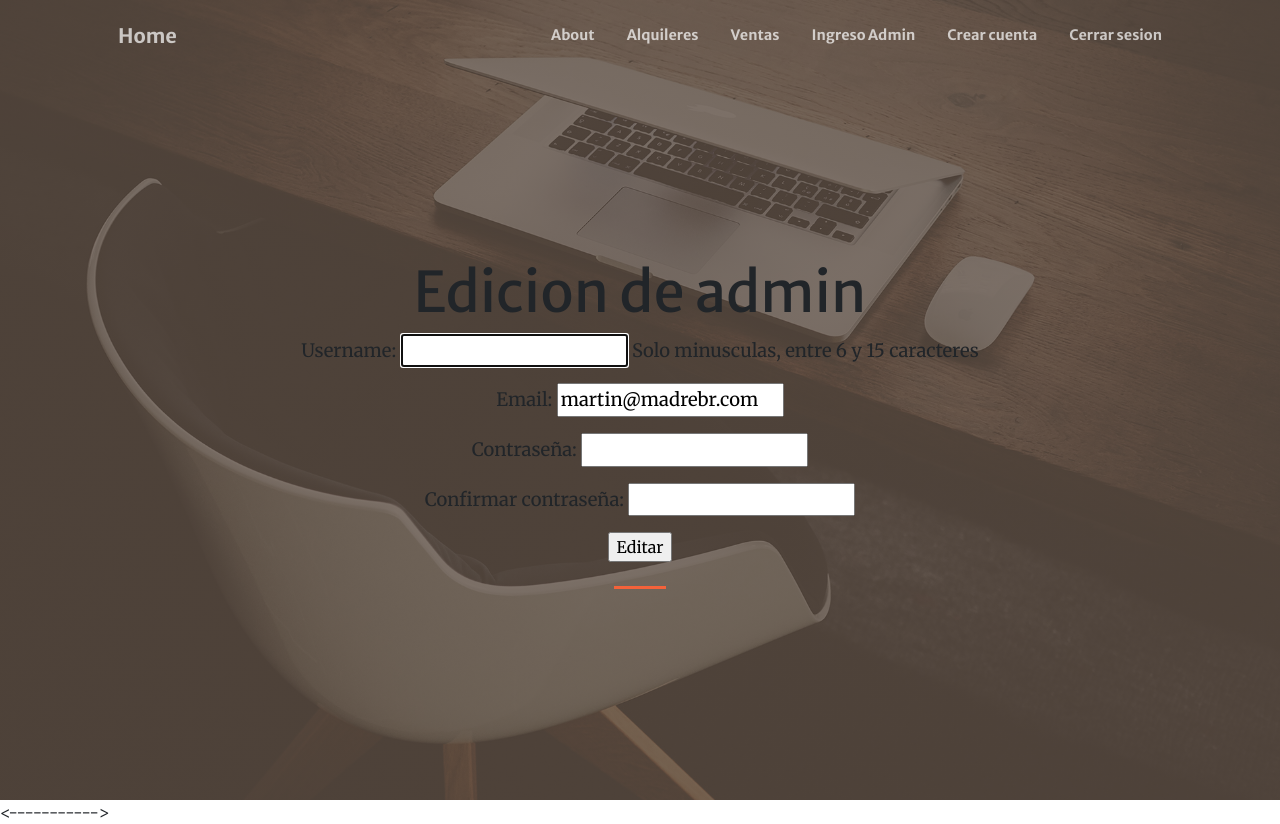
After one commit to martingutoli/entrega-final-gutierrez, a Django app: page /appinmo/editar/ in a window 1280 px wide. The commit adds this page. Run offline with Django 4.2, Linux system fonts and the light colour scheme; a user stored in the database is signed in; some libraries are stand-ins or nearby versions.

Commit message:
se entrega el trabajo final con varios faltantes

```diff
--- a/proyecto_final/inmobiliaria/forms.py
+++ b/proyecto_final/inmobiliaria/forms.py
@@ -1,4 +1,4 @@
-from django.forms import Form, IntegerField, CharField, EmailField, DateField, BooleanField, PasswordInput, ImageField
+from django.forms import Form, IntegerField, CharField, EmailField, PasswordInput, ImageField
 from django.contrib.auth.forms import UserCreationForm
 from django.contrib.auth.models import User
 
@@ -13,3 +13,27 @@
         model = User
         fields = ["username", "email", "password1", "password2"]
         help_texts = { "username": "Solo minusculas, entre 6 y 15 caracteres", "email": "", "password1": "", "password2": "" }
+
+class UserEditForm(UserCreationForm):
+    email = EmailField()
+    password1 = CharField(label="Contraseña", widget=PasswordInput)
+    password2 = CharField(label="Confirmar contraseña", widget=PasswordInput)
+
+    class Meta:
+        model = User
+        fields = ["username", "email", "password1", "password2"]
+        help_texts = { "username": "Solo minusculas, entre 6 y 15 caracteres", "email": "", "password1": "", "password2": "" }
+
+class AlquileresFormulario(Form):
+    tipo_de_operacion = CharField()
+    precio = IntegerField()
+    cantidad_ambientes = IntegerField()
+    cantidad_dormitorios = IntegerField()
+    descripcion = CharField()
+
+class VentasFormulario(Form):
+    tipo_de_operacion = CharField()
+    precio = IntegerField()
+    cantidad_ambientes = IntegerField()
+    cantidad_dormitorios = IntegerField()
+    descripcion = CharField()
--- a/proyecto_final/inmobiliaria/templates/inmobiliaria/base.html
+++ b/proyecto_final/inmobiliaria/templates/inmobiliaria/base.html
@@ -29,11 +29,12 @@
                 <button class="navbar-toggler navbar-toggler-right" type="button" data-bs-toggle="collapse" data-bs-target="#navbarResponsive" aria-controls="navbarResponsive" aria-expanded="false" aria-label="Toggle navigation"><span class="navbar-toggler-icon"></span></button>
                 <div class="collapse navbar-collapse" id="navbarResponsive">
                     <ul class="navbar-nav ms-auto my-2 my-lg-0">
+
                         <li class="nav-item"><a class="nav-link" href="{% url 'about' %}">About</a></li>
                         <li class="nav-item"><a class="nav-link" href="{% url 'alquileres' %}">Alquileres</a></li>
                         <li class="nav-item"><a class="nav-link" href="{% url 'ventas' %}">Ventas</a></li>
                         <li class="nav-item"><a class="nav-link" href="{% url 'login' %}">Ingreso Admin</a></li>
-                        <li class="nav-item"><a class="nav-link" href="{% url 'registro' %}">Registro Admin</a></li>
+                        <li class="nav-item"><a class="nav-link" href="{% url 'registro' %}">Crear cuenta</a></li>
                         <li class="nav-item"><a class="nav-link" href="{% url 'logout' %}">Cerrar sesion</a></li>
 
                     </ul>
--- /dev/null
+++ b/proyecto_final/inmobiliaria/templates/inmobiliaria/editar_usuario.html
@@ -0,0 +1,14 @@
+{% extends 'inmobiliaria/base.html' %}
+
+{% block encabezado1 %}
+<h1>Edicion de admin</h1>
+
+<form method="post">
+    {% csrf_token %}
+    {{ form.as_p }}
+    <input type="submit" value="Editar">
+
+</form>
+
+
+{% endblock %}
--- a/proyecto_final/inmobiliaria/templates/inmobiliaria/index.html
+++ b/proyecto_final/inmobiliaria/templates/inmobiliaria/index.html
@@ -1,5 +1,5 @@
 {% extends 'inmobiliaria/base.html' %}
-´'0{% block titulo %} Inicio {% endblock  %}
+{% block titulo %} Inicio {% endblock  %}
 
 {% block encabezado1 %}
 <h1 class="text-white font-weight-bold">Madre Bienes Raices</h1>
--- a/proyecto_final/inmobiliaria/templates/inmobiliaria/login.html
+++ b/proyecto_final/inmobiliaria/templates/inmobiliaria/login.html
@@ -16,5 +16,6 @@
     <button type= "submit"> Iniciar Sesion</button>
 
 </form>
+<p>Si no tienes cuenta, ve a <a href="{% url 'registro' %}">Crear cuenta</a></p>
 
 {% endblock %}
--- a/proyecto_final/inmobiliaria/templates/inmobiliaria/registro.html
+++ b/proyecto_final/inmobiliaria/templates/inmobiliaria/registro.html
@@ -13,7 +13,7 @@
 
     {{form.as_p}}
 
-    <input type= "submit" value= "Registrarse">
+    <input type= "submit" value= "Crear cuenta">
 
 </form>
 {% endblock %}
--- a/proyecto_final/inmobiliaria/urls.py
+++ b/proyecto_final/inmobiliaria/urls.py
@@ -11,6 +11,8 @@
     path("resultados/", buscar, name = "resultado_busqueda"),
     path("login/", iniciar_sesion, name = "login"),
     path("registro/", registrar, name = "registro"),
-    path("logout/", LogoutView.as_view(template_name = "inmobiliaria/logout.html"), name = "logout")
+    path("logout/", LogoutView.as_view(template_name = "inmobiliaria/logout.html"), name = "logout"),
+    path("editar/", editar_usuario, name = "editar"),
+
 
 ]
--- a/proyecto_final/inmobiliaria/views.py
+++ b/proyecto_final/inmobiliaria/views.py
@@ -3,9 +3,10 @@
 from django.http import HttpResponse
 from inmobiliaria.models import Alquileres, Ventas
 from django.contrib.auth.forms import AuthenticationForm
-from inmobiliaria.forms import UserCustomCreationForm
+from inmobiliaria.forms import UserCustomCreationForm, UserCreationForm, UserEditForm
 from django.contrib.auth import login, logout, authenticate
 from django.contrib.auth.models import User
+from django.contrib.auth.decorators import login_required
 
 
 # Create your views here.
@@ -16,6 +17,7 @@
 
     return render (request, "inmobiliaria/index.html", {"inmuebles": listado_inmuebles})
 
+#@login_required
 def alquileres(request):
 
     listado_inmuebles = Alquileres.objects.filter(tipo_de_operacion = 'Alquiler')
@@ -93,3 +95,24 @@
             return redirect("inicio")
         else:
             return render(request, "inmobiliaria/registro.html", {"form": formulario, "error": "Formulario no valido"})
+
+@login_required
+def editar_usuario(request):
+    if request.method == "GET":
+        form = UserEditForm(initial={"email": request.user.email,"first_name": request.user.first_name, "last_name": request.user.last_name})
+        return render(request, "inmobiliaria/editar_usuario.html", {"form": form})
+
+    else:
+        form = UserEditForm(request.POST)
+        if form.is_valid():
+            data = form.cleaned_data
+            usuario = request.user
+
+            usuario.email = data["email"]
+            usuario.password1 = data["password1"]
+            usuario.password2 = data["password2"]
+
+            usuario.save()
+            return redirect('inicio')
+        else:
+            return render(request, 'inmobiliaria/editar_usuario.html', {"form" : form})
--- a/proyecto_final/proyecto_final/settings.py
+++ b/proyecto_final/proyecto_final/settings.py
@@ -122,3 +122,5 @@
 # https://docs.djangoproject.com/en/4.0/ref/settings/#default-auto-field
 
 DEFAULT_AUTO_FIELD = 'django.db.models.BigAutoField'
+
+LOGIN_URL = "/inmobiliaria/login/"
```
Also changed, not shown: info de la pagina.md (added, +15 -0 lines), proyecto_final/db.sqlite3.
